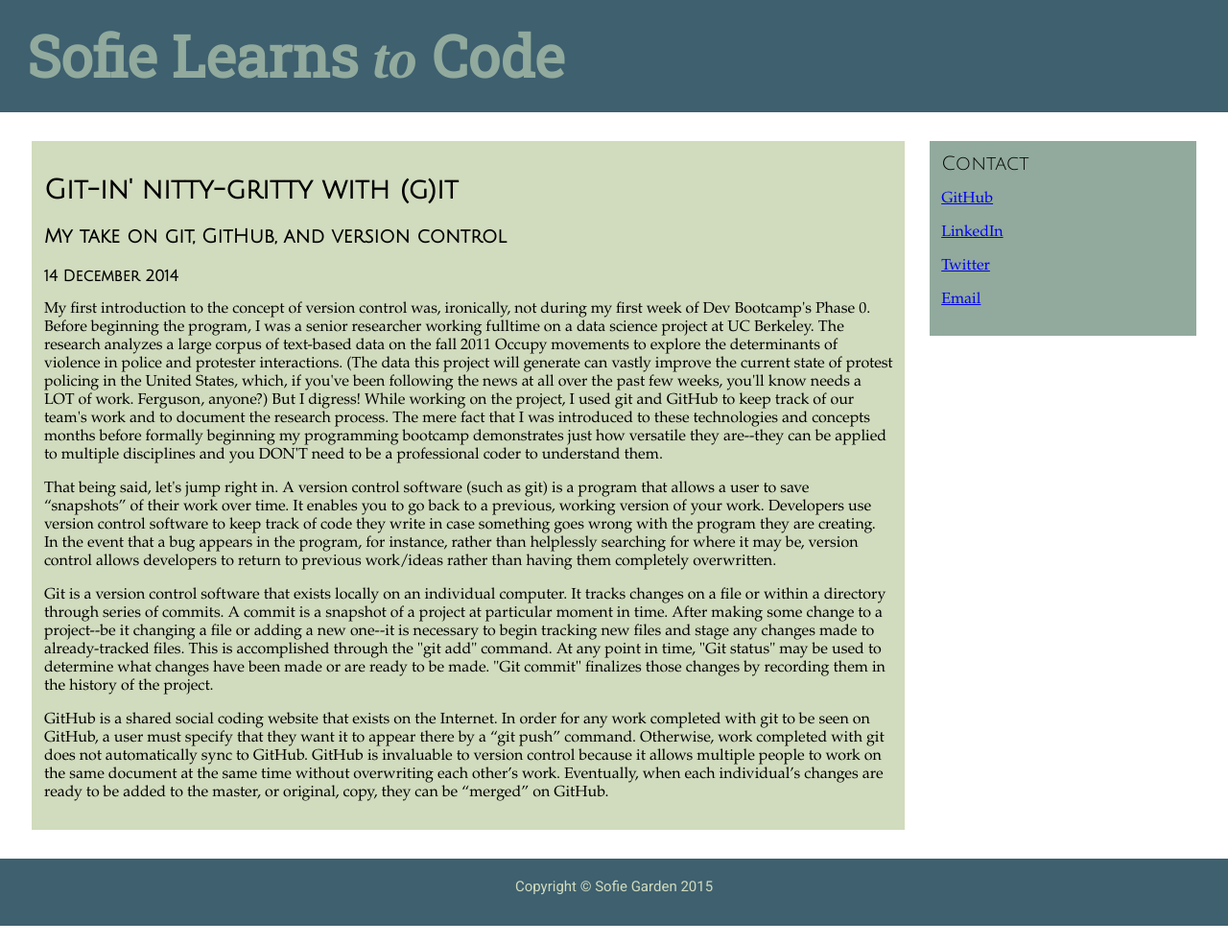
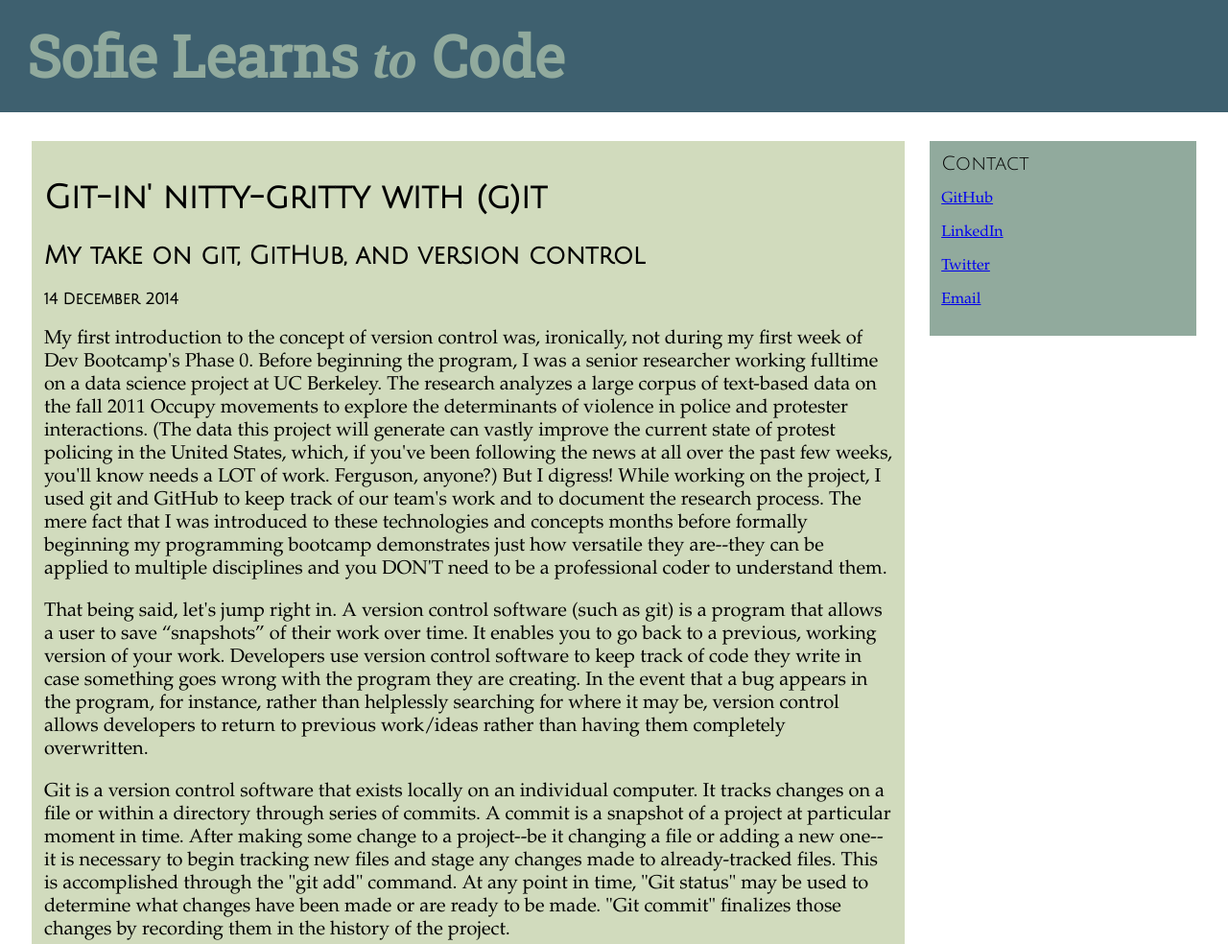
Before and after one commit to slgarden/slgarden.github.io, a plain HTML site: page blog/t1-git-blog.html in a window 1280 px wide. Shown: the top 984 px of the page at 96% size. Drawn offline with Linux system fonts and the light colour scheme.

Commit message:
edit index, edit stylesheet

```diff
--- a/stylesheets/blog-stylesheet.css
+++ b/stylesheets/blog-stylesheet.css
@@ -38,12 +38,12 @@ section {
 h1 {
   text-align: left;
   font-family: Julius Sans One, sans-serif;
-  font-size: 28px;
+  font-size: 34px;
 }
 h2 {
   text-align: left;
   font-family: Julius Sans One, sans-serif;
-  font-size: 20px;
+  font-size: 26px;
 }
 h4 {
   text-align: left;
@@ -52,6 +52,9 @@ h4 {
 }
 p {
   font-family: Garamond;
+}
+#blogtext {
+  font-size: 20px;
 }
 .sidepaneltitle {
   font-family: Julius Sans One;
```
Also changed, not shown: index.html (+1 -1 lines).
